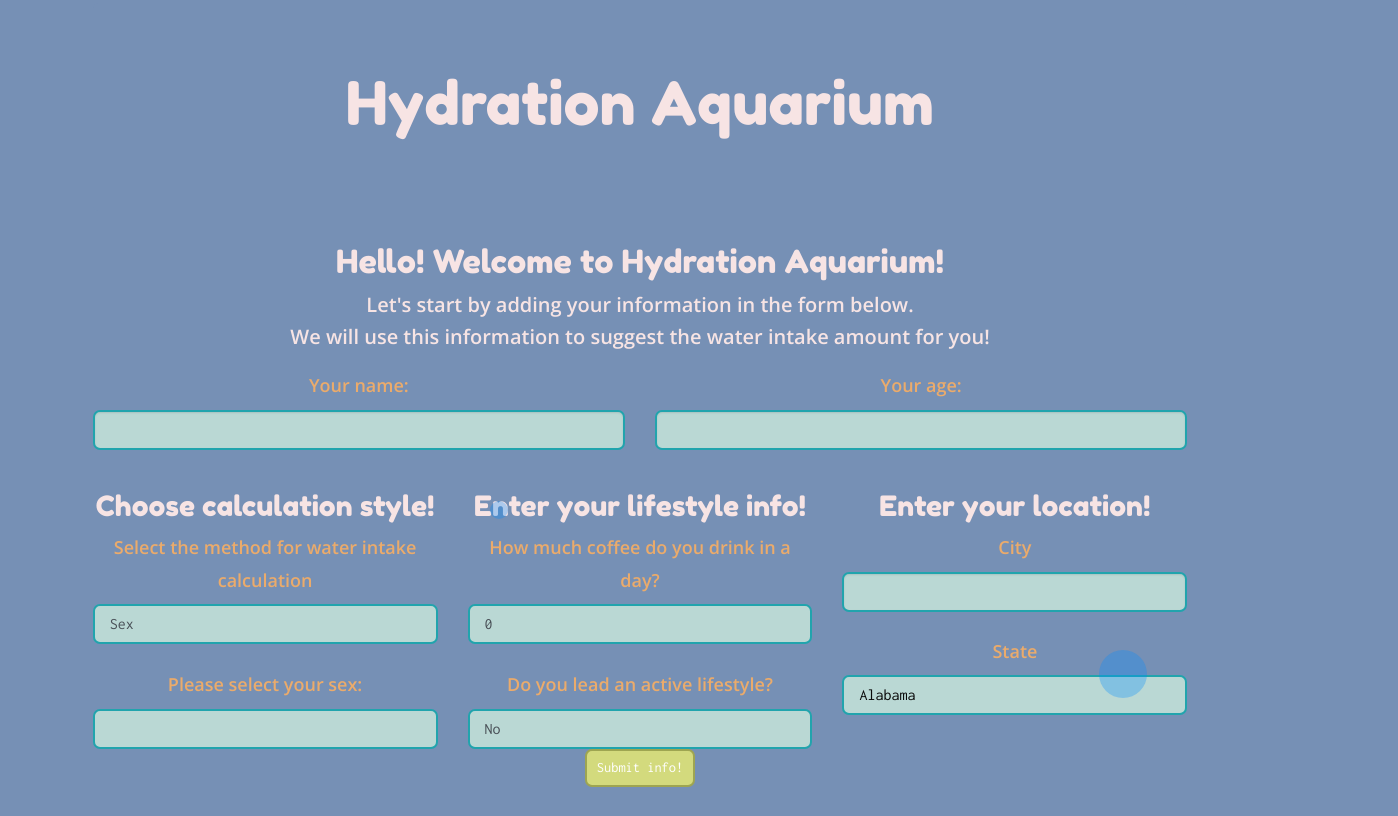
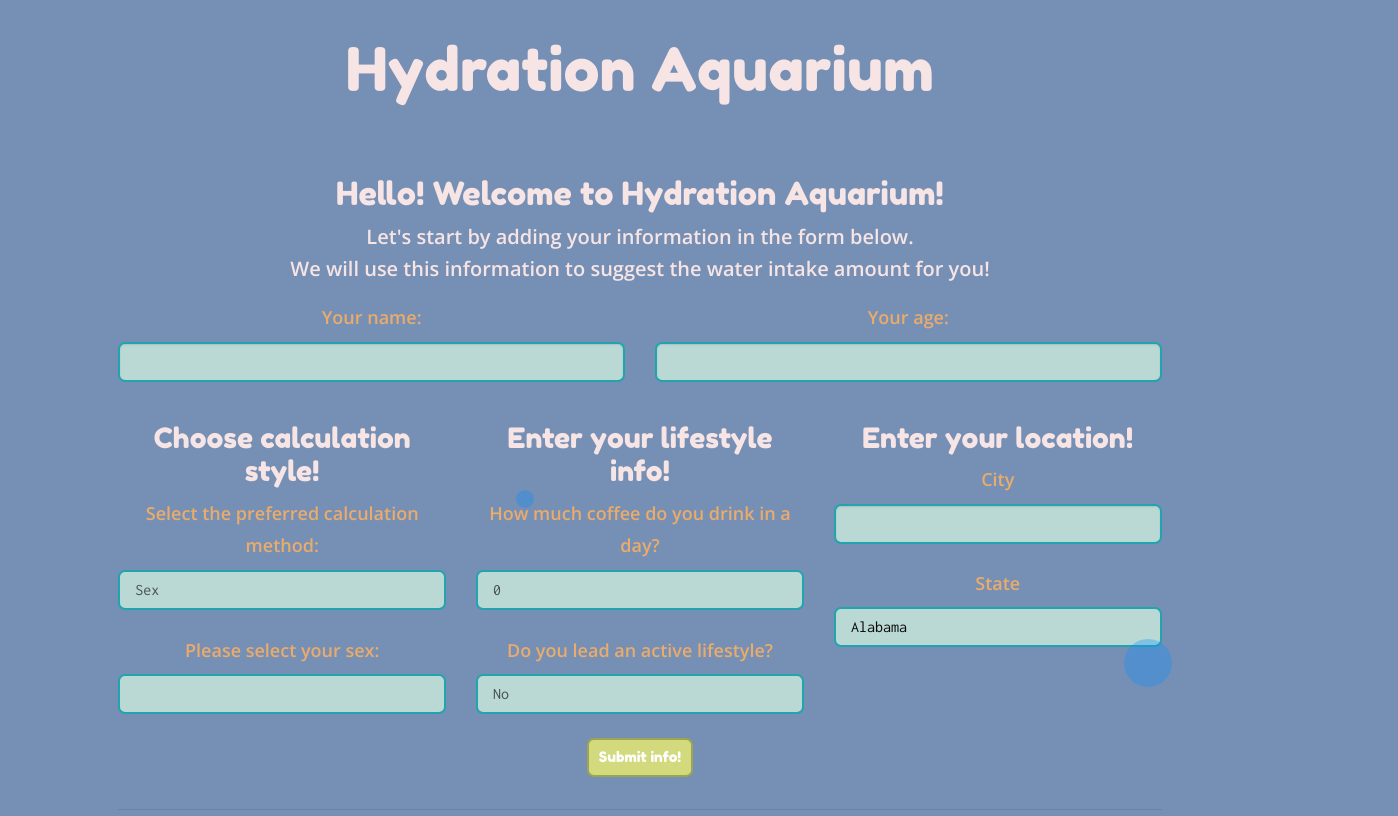
Before and after one commit to spodolak/HydrationTracker, a website built with webpack: page src/index.html in a window 1280 px wide. Shown: the part 197-1013 px from the top of the page, 1398 px wide, since content can reach past the window. Built offline with nearby package versions, Linux system fonts and the light colour scheme.

Commit message:
modify buttons styling and further modify html

```diff
--- a/src/index.html
+++ b/src/index.html
@@ -29,8 +29,14 @@
 				</div>
 				<div class="start">
 					<form id="personal-info">
-							<h2>Hello! Welcome to Hydration Aquarium!</h2>
-							<p>Let's start by adding your information in the form below. <br>We will use this information to suggest the water intake amount for you!</p>
+							<div class="panel">
+									<div class="panel-heading">
+										<h2>Hello! Welcome to Hydration Aquarium!</h2>
+									</div>
+									<div class="panel-body">
+										<p>Let's start by adding your information in the form below. <br>We will use this information to suggest the water intake amount for you!</p>
+								</div>
+								</div>
 						<!-- person's information -->
 						<div class="grid-x grid-padding-x">
 							<div class="large-6 medium-6 small-6 cell">
@@ -45,7 +51,7 @@
 						<div class="grid-x grid-padding-x">
 							<div class="large-4 medium-12 small-12 cell">
 								<h3 for="location">Choose calculation style!</h3>
-								<label for="sex">Select the method for water intake calculation</label><br>
+								<label for="sex">Select the preferred calculation method:</label><br>
 								<select class="form-control form-style" id="sex-or-bmi">
 									<option class="form-style"  value="sex">Sex</option>
 									<option class="form-style" value="bmi">Bmi</option>
@@ -60,7 +66,7 @@
 									</select>
 								</div>
 								<div class="bmi">
-									<label for="height">Your height(in inches):</label>
+									<label for="height">Your height (in inches):</label>
 									<input class="form-style" id="height" type="number">
 									<label for="weight">Your weight (in pounds):</label>
 									<input class="form-style" id="weight" type="number">
@@ -144,13 +150,14 @@
 								</select>
 							</div>
 						</div>
+						<br>
 						<button type="submit" class="button">Submit info!</button>
 					</form>
 					<div class="large-12 medium-12 small-12">
 						<form id="goal">
 							<h2>Set Personal Goal</h2>
 							<p>Based on your information, we recommend drinking <span id="hydrationGoal"></span> Oz of water today.</p>
-							<p>Add the recommended amount below to start tracking your progress! If you don't like our suggestion, simply add your preferred goal for today!</p>
+							<p>Add the recommended amount below to start tracking your progress! <br> If you don't like our suggestion, simply add your preferred goal for today!</p>
 							<label for="daily goal">Enter your daily goal:</label><br>
 							<input class="form-style" id="daily-goal" type="text"><br>
 							<label for="Waterbottle">Enter your personal waterbottle's size in oz!:</label><br>
@@ -433,7 +440,7 @@
 				<div class="bottle">
           <p>Your waterbottle (<span id="usersBottle"></span> oz's)</p>
         </div>
-        <button id="addWaterButton" class="button">add water</button>
+        <button id="addWaterButton" class="button">Add water</button>
         <form id="select-water-amount">
           <label>select amount in oz</label>
           <input class="form-style" type="number" id="quantity" name="quantity" min="4" >
--- a/src/styles.css
+++ b/src/styles.css
@@ -19,6 +19,7 @@
    .jumbotron {
     /* background: #82A9B5; */
     background: #7690b5;
+    padding: 30px 10px 30px 10px;
    }
 
    h1, h2, h3 {
@@ -29,6 +30,8 @@
   h1 {
     font-size: 60px;
   }
+
+
 
   label {
     color: #EBAB6B;
@@ -56,6 +59,7 @@
     border: 2px solid #9ea551;
     background: #d3da7d;
     padding: 10px;
+    font-family: 'Fredoka One', cursive;
   }
 
   #special-margin {
```
